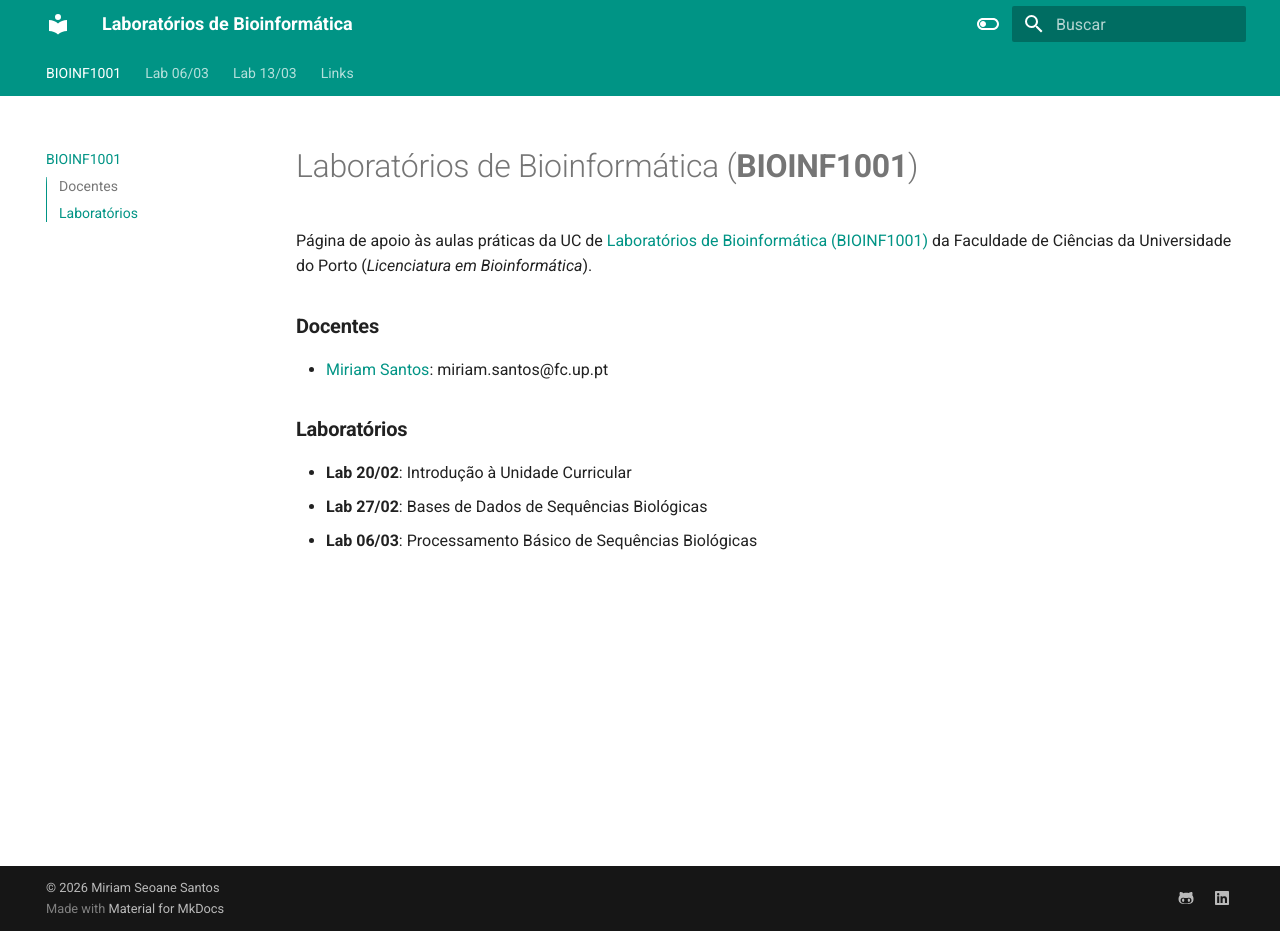
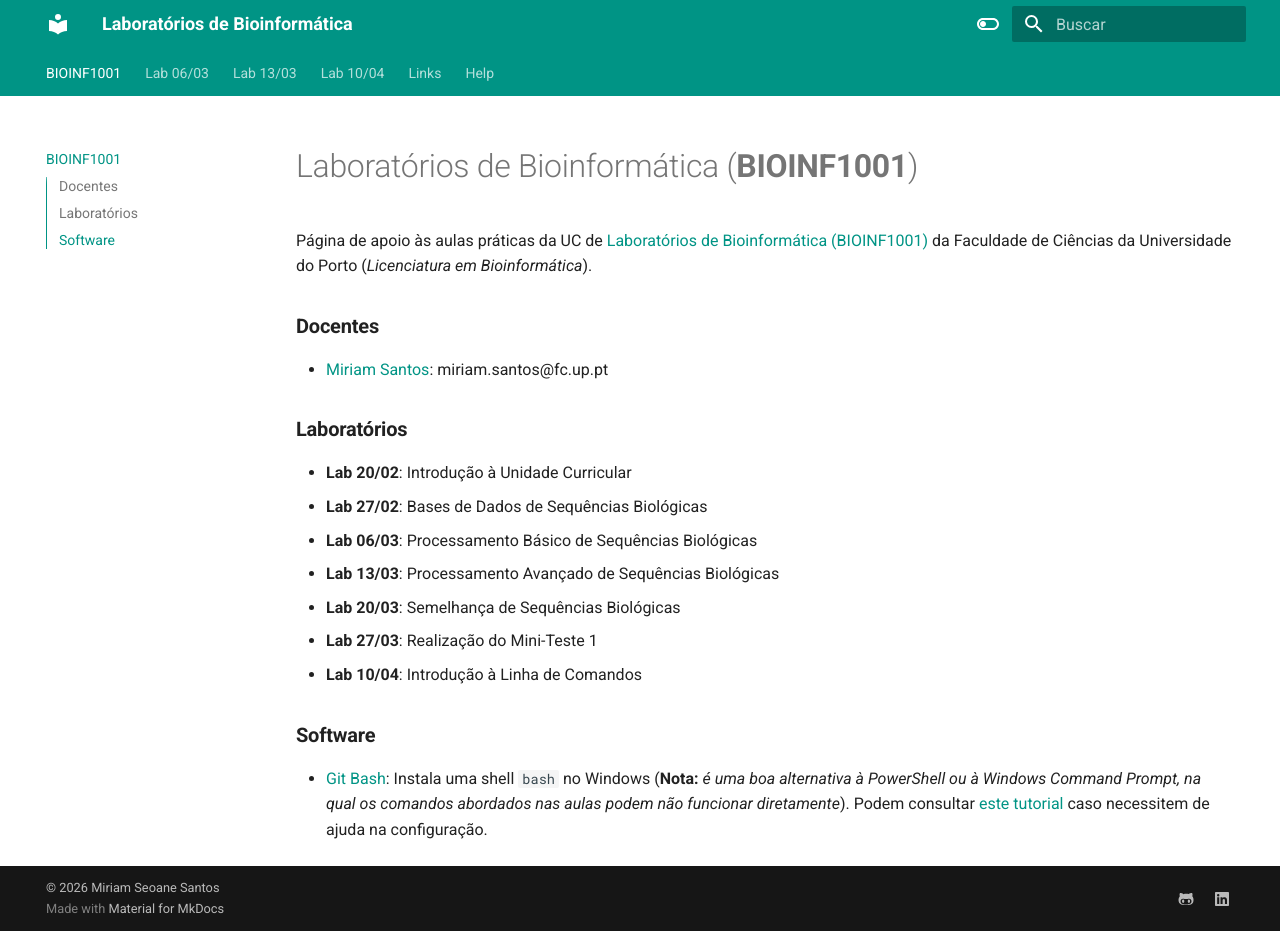
Before and after one commit to miriamspsantos/bioinf-labs, an MkDocs documentation site: the page built from docs/index.md, in a window 1280 px wide and 931 px high. Built offline with MkDocs 1.6.1 and Material for MkDocs 9.7.7, drawn with Linux system fonts in a browser that asks for light colours.

```diff
--- a/docs/index.md
+++ b/docs/index.md
@@ -10,13 +10,17 @@
 - **Lab 20/02**: Introdução à Unidade Curricular
 - **Lab 27/02**: Bases de Dados de Sequências Biológicas
 - **Lab 06/03**: Processamento Básico de Sequências Biológicas
+- **Lab 13/03**: Processamento Avançado de Sequências Biológicas
+- **Lab 20/03**: Semelhança de Sequências Biológicas
+- **Lab 27/03**: Realização do Mini-Teste 1
+- **Lab 10/04**: Introdução à Linha de Comandos
 <!--
 - [Lab 28/02](lab02/intro.md): Introdução à Linha de Comandos
 - [Lab 07/03](lab03/intro.md): Introdução ao Shell Scripting
 - **Lab 14/03**: Semelhança de Sequências Biológicas
 - [Lab 21/03](lab04/intro.md): Processamento Básico de Sequências
 - [Lab 28/03](lab05/intro.md): Workflows para Processamento de Sequências Biológicas
-
+-->
 ### **Software**
-- [Git Bash](https://git-scm.com/downloads): Instala uma shell `bash` no Windows (**Nota:** *é uma boa alternativa à PowerShell ou à Windows Command Prompt, na qual os comandos abordados nas aulas podem não funcionar diretamente*).
--->
+- [Git Bash](https://git-scm.com/downloads): Instala uma shell `bash` no Windows (**Nota:** *é uma boa alternativa à PowerShell ou à Windows Command Prompt, na qual os comandos abordados nas aulas podem não funcionar diretamente*). Podem consultar [este tutorial](https://www.codecademy.com/article/how-to-install-git-bash-for-windows-complete-setup-guide) caso necessitem de ajuda na configuração.
+<!-- Git Bash:  https://gitforwindows.org -->
--- a/mkdocs.yml
+++ b/mkdocs.yml
@@ -4,15 +4,15 @@
   - BIOINF1001: 'index.md'
   - Lab 06/03: 'lab04/intro.md'
   - Lab 13/03: 'lab05/intro.md'
-  #- Lab 28/02:
-  #  - Linha de Comandos: 'lab02/intro.md'
-  #  - Manipulação de Ficheiros: 'lab02/ficheiros.md'
-  #  - Pipes: 'lab02/pipes.md'
-  #  - Wildcards: 'lab02/wildcards.md'
-  #  - Manual (man): 'lab02/manual.md'
-  #  - Exercício 1: 'lab02/ex02_01.md'
-  #  - Exercício 2: 'lab02/ex02_02.md'
-  #  - Exercício 3: 'lab02/ex02_03.md'
+  - Lab 10/04:
+    - Linha de Comandos: 'lab02/intro.md'
+    - Manipulação de Ficheiros: 'lab02/ficheiros.md'
+    - Pipes: 'lab02/pipes.md'
+    - Wildcards: 'lab02/wildcards.md'
+    - Manual (man): 'lab02/manual.md'
+    - Exercício 1: 'lab02/ex02_01.md'
+    - Exercício 2: 'lab02/ex02_02.md'
+    - Exercício 3: 'lab02/ex02_03.md'
   #- Lab 07/03:
   #  - Shell Scripting: 'lab03/intro.md'
   #  - Grep: 'lab03/grep.md'
@@ -24,14 +24,12 @@
   #- Lab 21/03: 'lab04/intro.md'
   #- Lab 28/03: 'lab05/intro.md'
   - Links: 'links.md'
-  #- Help:
-  #  - Lista de comandos: 'help/lista_comandos.md'
-  #  - Shell Scripting: 'help/shell_scripting.md'
+  - Help:
+    - Lista de comandos: 'help/lista_comandos.md'
+    #- Shell Scripting: 'help/shell_scripting.md'
 
 exclude_docs: |
-  lab02/*
   lab03/*
-  help/*
   data/*
 
 theme:
```
Also changed, not shown: docs/links.md (+2 -1 lines).
